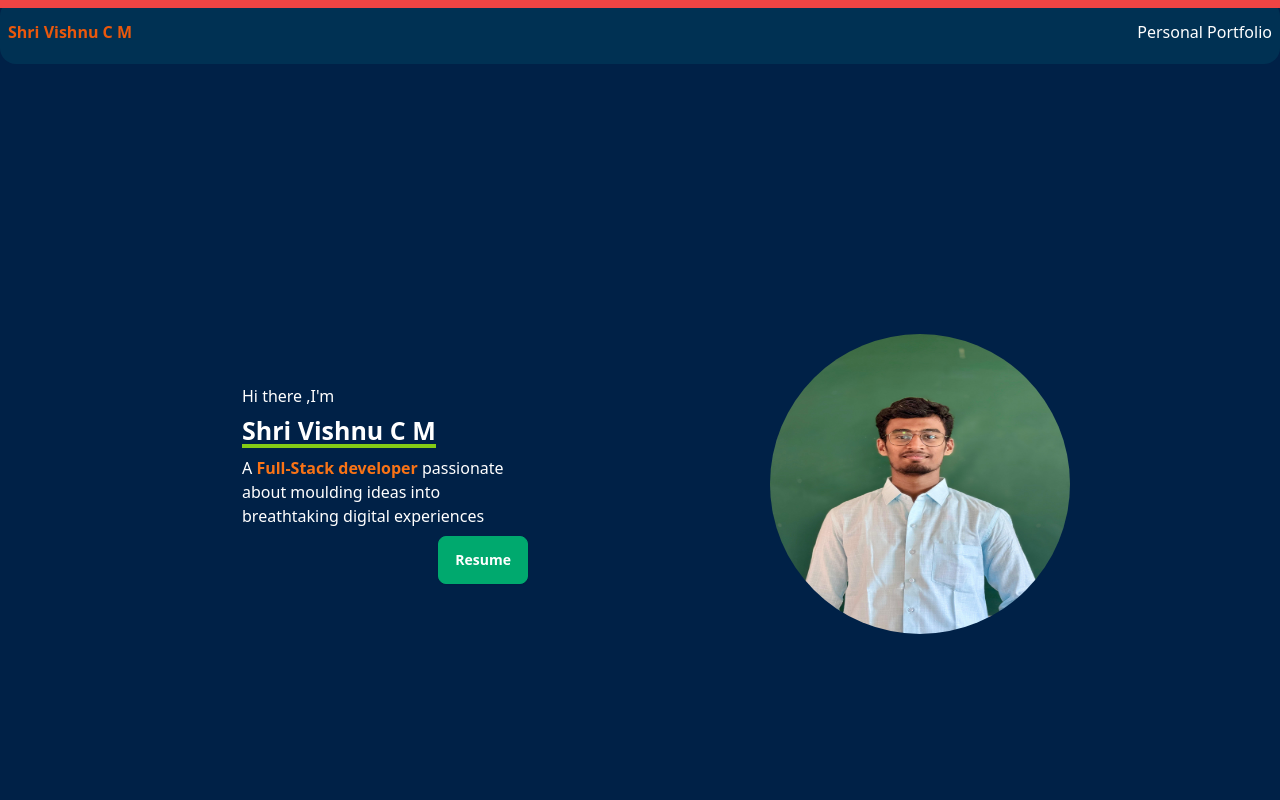
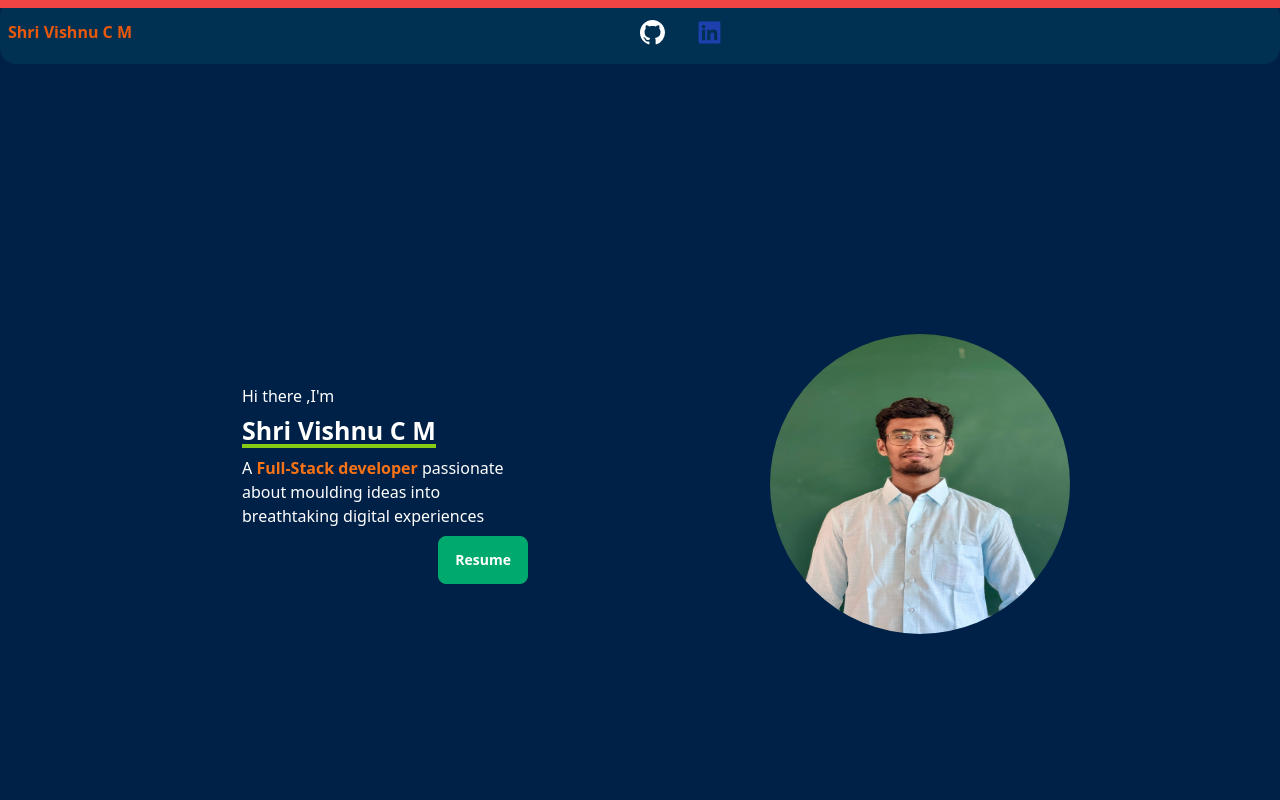
Before and after one commit to SHRIVISHNU-CM/Portfolio, a React (Vite) app: page / in a window 1280 px wide. Shown: the top 800 px of the page. Built offline with nearby package versions, Linux system fonts and the light colour scheme.

Commit message:
media icons

```diff
--- a/src/Components/Navbar.jsx
+++ b/src/Components/Navbar.jsx
@@ -1,15 +1,27 @@
 import React from 'react'
-import { FaPhone } from "react-icons/fa6";
+import { BsGithub } from "react-icons/bs";
+import { FaLinkedin } from "react-icons/fa6";
+
 function Navbar() {
     return (
         <>
-            <nav style={{backgroundColor:"#003153"}} className='navbar bg-base-300  rounded-2xl'>
+            <nav style={{ backgroundColor: "#003153" }} className='navbar bg-base-300  rounded-2xl w-full'>
+
                 <div className='navbar-start'>
                     <h1 className='font-semibold text-orange-600'>Shri Vishnu C M</h1>
                 </div>
-                <div className='navbar-end'>
-                    <h1 className='text-white'>Personal Portfolio</h1>
+                <div className='navbar-center gap-x-8'>
+                    <a href="https://github.com/SHRIVISHNU-CM">
+                        <BsGithub className="text-[25px] text-white" />
+
+                    </a>
+                    <a  href="https://www.linkedin.com/in/shrivishnu-cm-070b78274/">
+                        <FaLinkedin className="text-[25px] text-blue-800" />
+
+                    </a>
+
                 </div>
+
             </nav>
         </>
     )
```
